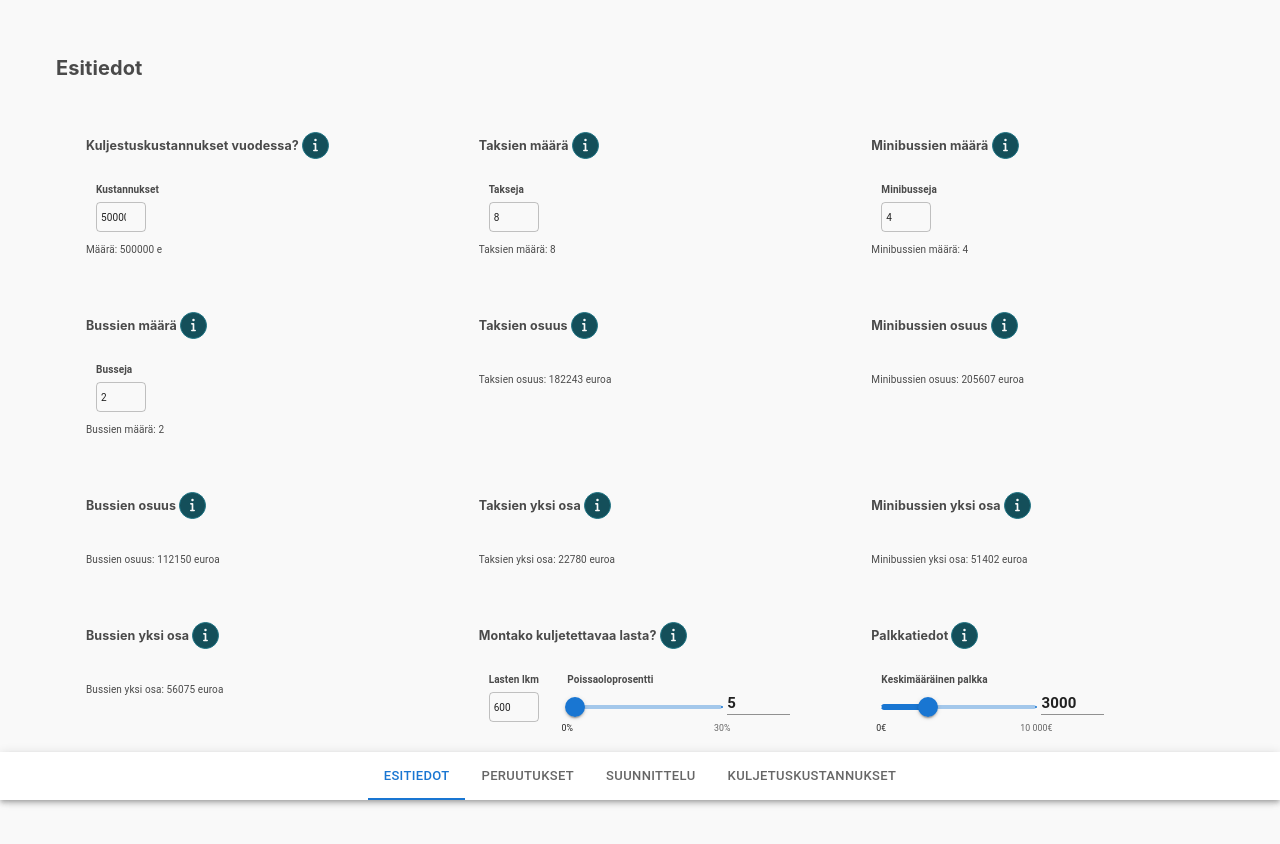
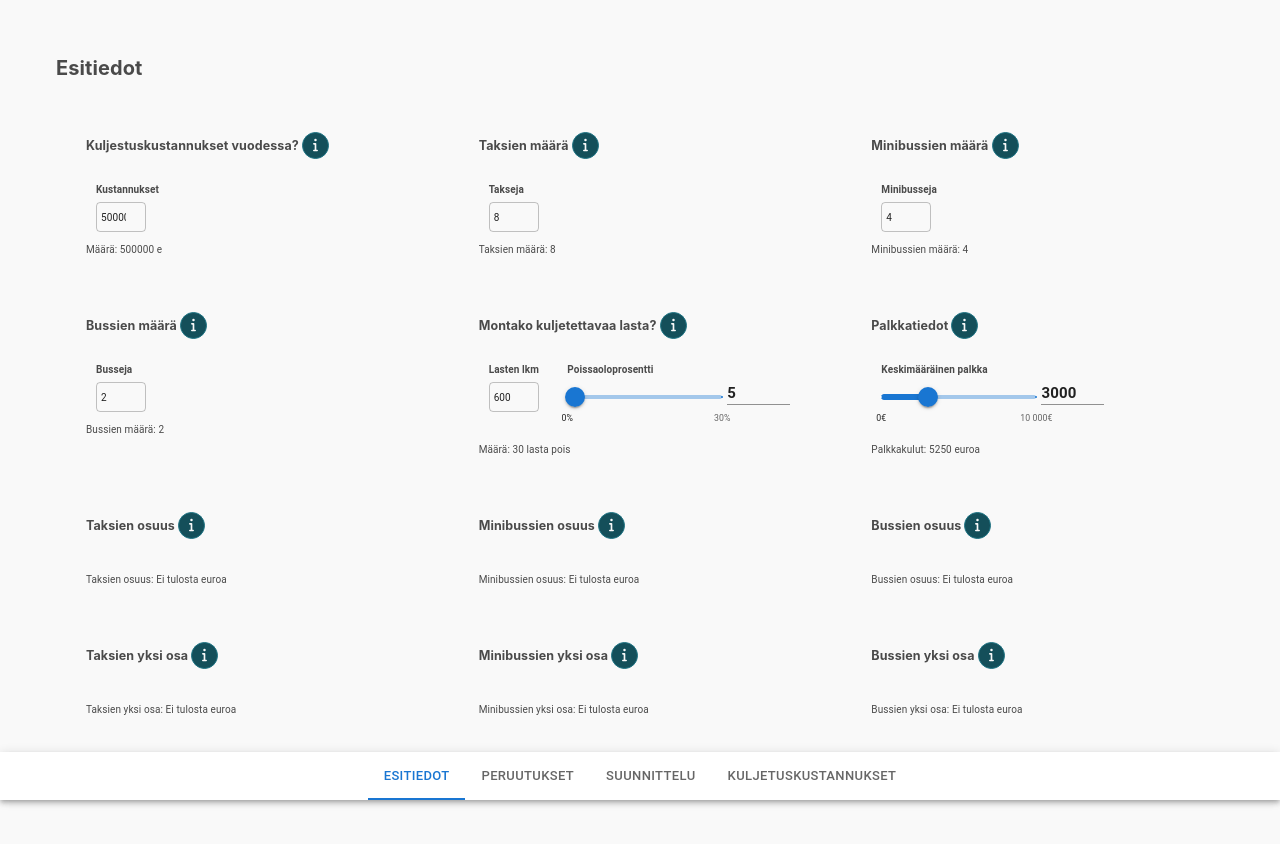
Before and after one commit to ElinaPe/elinape.github.io, a React (Vite) app: page / in a window 1280 px wide. Shown: the top 844 px of the page. After the commit the page ends 800 px from the top, so only its background shows below. Built offline with nearby package versions, Linux system fonts and the light colour scheme.

Commit message:
memory loss

```diff
--- a/package.json
+++ b/package.json
@@ -94,6 +94,7 @@
     "@testing-library/user-event": "^13.5.0",
     "@types/jest": "^27.5.2",
     "@types/js-yaml": "^4.0.9",
+    "@types/lodash": "^4.17.0",
     "@types/node": "^20.12.4",
     "@types/react": "^18.0.30",
     "@types/react-dom": "^18.0.11",
--- a/src/App.tsx
+++ b/src/App.tsx
@@ -1,12 +1,16 @@
-import CalculatorContainer from './components/CalculatorContainer';
+import { CalculatorProvider } from './components/CalculatorContext';
 import SimpleTabs from './pages/Tabs';
+
 
 function App() {
 
 
     return (
         <>
+        <CalculatorProvider>
             <SimpleTabs />
+        </CalculatorProvider>
+
         </>
     );
 }
--- a/src/components/Calculator.tsx
+++ b/src/components/Calculator.tsx
@@ -41,7 +41,7 @@ const Laskuri: React.FC<CalculatorProps> = ({ calculator, onCalculatorChange })
     } catch (error) {
       console.error('Kaavan arviointivirhe:', error);
     }
-  }, [fields, calculator.formula, variables]);
+  }, [fields, variables, calculator.formula]);
 
 
   useEffect(() => {
--- a/src/components/CalculatorContainer.tsx
+++ b/src/components/CalculatorContainer.tsx
@@ -40,12 +40,32 @@ type ValidatedDataKey = 'LaskuritEtusivu' | 'Laskurit' | 'Suunnittelu' | 'Kuljet
     const [showDiagram, setShowDiagram] = useState<boolean>(false);
 
 
+    // useEffect(() => {
+    //     const validatedCalculators = validatedData[activeSection as ValidatedDataKey] || [];
+    //     setCalculators(validatedCalculators.map(calculator => ({
+    //         ...calculator, variables: endResults
+    //     })));
+    //   }, [activeSection]);
+
     useEffect(() => {
-        const validatedCalculators = validatedData[activeSection as ValidatedDataKey] || [];
-        setCalculators(validatedCalculators.map(calculator => ({
-            ...calculator, variables: endResults
-        })));
-      }, [activeSection]);
+      const sectionData = validatedData[activeSection as ValidatedDataKey] || [];
+      const updatedCalculators = sectionData.map(calculator => {
+        const resultKey = `result_${calculator.id}`;
+        const existingResult = tabData[activeSection]?.[resultKey];
+
+        console.log(`Existing result for ${resultKey}:`, existingResult);
+
+        return {
+            ...calculator,
+            result: {
+                ...calculator.result,
+                value: existingResult !== undefined ? existingResult : calculator.result.value
+            }
+        };
+      });
+
+      setCalculators(updatedCalculators);
+    }, [activeSection]);
 
       const sectionTitle = validatedOtsikot[activeSection];
 
@@ -69,19 +89,18 @@ type ValidatedDataKey = 'LaskuritEtusivu' | 'Laskurit' | 'Suunnittelu' | 'Kuljet
       useEffect(() => {
         const newResults: { name: string; value: number | null }[] = [];
 
-        // Käy läpi tabData ja lisää sen tiedot newResultsiin
         for (const section in tabData) {
           for (const name in tabData[section]) {
             newResults.push({ name, value: tabData[section][name] });
           }
         }
-
-        // Aseta uusi endResults-tila
         setEndResults(newResults);
       }, [tabData]);
+      console.log('tabdata:', tabData)
 
     const handleCalculatorChange = (calculatorId: string, result: number|null) => {
-        const newValue = typeof result === 'number' ? result : parseFloat(result || '0');
+      console.log('handlecalculator aktivoitu')
+      const newValue = typeof result === 'number' ? result : parseFloat(result || '0');
         setCalculators(prevCalculators =>
           prevCalculators.map(calculator =>
             calculator.id === calculatorId
@@ -91,13 +110,19 @@ type ValidatedDataKey = 'LaskuritEtusivu' | 'Laskurit' | 'Suunnittelu' | 'Kuljet
         );
       };
 
+
       useEffect(() => {
         const newResults = calculators.map(calculator => ({
           name: `result_${calculator.id}`,
           value: calculator.result.value,
         }));
-        setEndResults(newResults);
-        updateTabData(activeSection, newResults.reduce((acc, curr) => ({ ...acc, [curr.name]: curr.value }), {}));
+        if (JSON.stringify(newResults) !== JSON.stringify(endResults)) {
+          // setEndResults(newResults);
+          updateTabData(activeSection, newResults.reduce((acc, curr) => ({ ...acc, [curr.name]: curr.value }), {}));
+
+      }
+        // setEndResults(newResults);
+        // updateTabData(activeSection, newResults.reduce((acc, curr) => ({ ...acc, [curr.name]: curr.value }), {}));
       }, [calculators]);
 
 
--- /dev/null
+++ b/src/components/CalculatorContext.tsx
@@ -0,0 +1,44 @@
+import React, { createContext, useContext, useState } from 'react';
+
+interface EndResult {
+  name: string;
+  value: number | null;
+}
+
+interface CalculatorContextType {
+  endResults: EndResult[];
+  setEndResults: (results: EndResult[]) => void;
+  updateEndResult: (name: string, value: number | null) => void;
+}
+
+const CalculatorContext = createContext<CalculatorContextType | undefined>(undefined);
+
+export const useCalculatorContext = () => {
+  const context = useContext(CalculatorContext);
+  if (!context) {
+    throw new Error("useCalculatorContext must be used within a CalculatorProvider");
+  }
+  return context;
+};
+
+export const CalculatorProvider: React.FC<{ children: React.ReactNode }> = ({ children }) => {
+  const [endResults, setEndResults] = useState<EndResult[]>([]);
+
+  const updateEndResult = (name: string, value: number | null) => {
+    setEndResults(prev => {
+      const index = prev.findIndex(result => result.name === name);
+      if (index !== -1) {
+        const newResults = [...prev];
+        newResults[index] = { name, value };
+        return newResults;
+      }
+      return [...prev, { name, value }];
+    });
+  };
+
+  return (
+    <CalculatorContext.Provider value={{ endResults, setEndResults, updateEndResult }}>
+      {children}
+    </CalculatorContext.Provider>
+  );
+};
--- a/src/laskuri.yaml
+++ b/src/laskuri.yaml
@@ -37,7 +37,7 @@ LaskuritEtusivu:
     result:
       name: Määrä
       unit: e
-      value: 500000
+      value:
     cssClasses:
       - calculators
     isVisible: true
@@ -56,7 +56,7 @@ LaskuritEtusivu:
     result:
       name: Taksien määrä
       unit:
-      value: 8
+      value:
     cssClasses:
       - calculators
     isVisible: true
@@ -75,7 +75,7 @@ LaskuritEtusivu:
     result:
       name: Minibussien määrä
       unit:
-      value: 4
+      value: 0
     cssClasses:
       - calculators
     isVisible: true
@@ -94,9 +94,67 @@ LaskuritEtusivu:
     result:
       name: Bussien määrä
       unit:
-      value: 2
+      value: 0
     cssClasses:
       - calculators
+    isVisible: true
+
+  - id: lastenPoissaoloLkm
+    title: Montako kuljetettavaa lasta?
+    description: Joka päivä on prosentuaalinen määrä lapsia poissa.
+    isTime: false
+    isInteger: true
+    fields:
+      - name: Lasten lkm
+        variable: a
+        controlType: type
+        defaultValue: 600
+      - name: Poissaoloprosentti
+        variable: b
+        controlType: slider
+        step: 0.5
+        marks:
+          - value: 0
+            label: "0%"
+          - value: 100
+            label: "30%"
+        defaultValue: 5
+    formula: b/100*a
+    result:
+      name: Määrä
+      unit: lasta pois
+      value: 0
+    cssClasses:
+      - calculators
+      - tokanimi
+    isVisible: true
+
+  - id: palkkatiedot
+    title: Palkkatiedot
+    description: Työntekijöiden keskimääräiset palkkakustannukset. Palkkojen lisäksi työntekijöistä maksetaan muitakin kuluja, kuten työeläkevakuutusmaksu, työttömyysvakuutusmaksu, sairausvakuutusmaksu sekä tapaturma- ja ryhmähenkivakuutusmaksut. Sivukuluihin lasketaan lisäksi esimerkiksi työterveyshuollon ja työpaikkaruokailun kustannukset. Siksi kokonaiskustannukset ovat laskettu 1.75 kertaiseksi.
+    isTime: false
+    isInteger: true
+    fields:
+      - name: Keskimääräinen palkka
+        variable: palkka
+        controlType: slider
+        min: 0
+        max: 10000
+        step: 1
+        marks:
+          - value: 0
+            label: "0€"
+          - value: 10000
+            label: "10 000€"
+        defaultValue: 3000
+    formula: palkka * 1.75
+    result:
+      name: Palkkakulut
+      unit: euroa
+      value:
+    cssClasses:
+      - calculators
+      - henkilotLaskuri
     isVisible: true
 
   - id: taksitEuro
@@ -104,6 +162,13 @@ LaskuritEtusivu:
     description: Joka päivä
     isTime: false
     isInteger: true
+    variables:
+      - name: result_taksitLkm
+        value: 8
+      - name: result_minibussitLkm
+        value: 4
+      - name: result_bussitLkm
+        value: 2
     formula: (result_taksitLkm * 6.5 * 1.5) / ((result_taksitLkm * 6.5 * 1.5) + (result_minibussitLkm * 22 * 1.0) + (result_bussitLkm * 40 * 0.6)) * result_kuljetuskustannukset
     result:
       name: Taksien osuus
@@ -181,65 +246,6 @@ LaskuritEtusivu:
       value:
     cssClasses:
       - calculators
-    isVisible: true
-
-
-  - id: lastenPoissaoloLkm
-    title: Montako kuljetettavaa lasta?
-    description: Joka päivä on prosentuaalinen määrä lapsia poissa.
-    isTime: false
-    isInteger: true
-    fields:
-      - name: Lasten lkm
-        variable: a
-        controlType: type
-        defaultValue: 600
-      - name: Poissaoloprosentti
-        variable: b
-        controlType: slider
-        step: 0.5
-        marks:
-          - value: 0
-            label: "0%"
-          - value: 100
-            label: "30%"
-        defaultValue: 5
-    formula: b/100*a
-    result:
-      name: Määrä
-      unit: lasta pois
-      value: 0
-    cssClasses:
-      - calculators
-      - tokanimi
-    isVisible: true
-
-  - id: palkkatiedot
-    title: Palkkatiedot
-    description: Työntekijöiden keskimääräiset palkkakustannukset. Palkkojen lisäksi työntekijöistä maksetaan muitakin kuluja, kuten työeläkevakuutusmaksu, työttömyysvakuutusmaksu, sairausvakuutusmaksu sekä tapaturma- ja ryhmähenkivakuutusmaksut. Sivukuluihin lasketaan lisäksi esimerkiksi työterveyshuollon ja työpaikkaruokailun kustannukset. Siksi kokonaiskustannukset ovat laskettu 1.75 kertaiseksi.
-    isTime: false
-    isInteger: true
-    fields:
-      - name: Keskimääräinen palkka
-        variable: palkka
-        controlType: slider
-        min: 0
-        max: 10000
-        step: 1
-        marks:
-          - value: 0
-            label: "0€"
-          - value: 10000
-            label: "10 000€"
-        defaultValue: 3000
-    formula: palkka * 1.75
-    result:
-      name: Palkkakulut
-      unit: euroa
-      value: 0
-    cssClasses:
-      - calculators
-      - henkilotLaskuri
     isVisible: true
 
 
@@ -706,7 +712,7 @@ Kuljetuskustannukset:
             label: "0km"
           - value: 20
             label: "30km"
-        defaultValue: 0.5
+        defaultValue: 1
     formula: result_lastenPoissaoloLkm * km
     result:
       name: Säästetyt kilometrit
@@ -718,7 +724,7 @@ Kuljetuskustannukset:
 
   - id: kilometrihinta
     title: Keskimääräinen hinta kilometreille
-    description: Joka päivä
+    description: Kun reitit saa optimoitua heti, säästyy rahaa tämän verran
     isTime: false
     isInteger: true
     fields:
@@ -733,7 +739,7 @@ Kuljetuskustannukset:
             label: "0€"
           - value: 5
             label: "5€"
-        defaultValue: 1
+        defaultValue: 2
     formula: result_kilometrit * eurotKm
     result:
       name: Säästetyt eurot
@@ -744,7 +750,7 @@ Kuljetuskustannukset:
     isVisible: true
 
   - id: saastohintaKm
-    title: Säästöt kuukaudessa
+    title: Kilometrimaksut kuukaudessa
     description: Joka päivä
     isTime: false
     isInteger: true
--- a/src/pages/Tabs.tsx
+++ b/src/pages/Tabs.tsx
@@ -1,4 +1,4 @@
-import React, { useState } from 'react';
+import React, { useMemo, useState } from 'react';
 import { AppBar, Tabs, Tab, Typography, Box, styled } from '@mui/material';
 import CalculatorContainer from '../components/CalculatorContainer';
 
@@ -62,6 +62,8 @@ export default function SimpleTabs() {
 };
 const tabNames=['LaskuritEtusivu', 'Laskurit', 'Suunnittelu', 'Kuljetuskustannukset'];
 
+const Tabi1 = useMemo(() => <CalculatorContainer activeSection={tabNames[0]} updateTabData={updateTabData} tabData={tabData} />, [])
+
 return (
     <div>
       <BottomAppBar position="fixed">
@@ -73,7 +75,7 @@ return (
         </Tabs>
       </BottomAppBar>
       <TabPanel value={value} index={0}>
-      <CalculatorContainer activeSection={tabNames[0]} updateTabData={updateTabData} tabData={tabData} />
+        {Tabi1}
       </TabPanel>
       <TabPanel value={value} index={1}>
       <CalculatorContainer activeSection={tabNames[1]} updateTabData={updateTabData} tabData={tabData} />
```
Also changed, not shown: src/components/PieChart.tsx (+4 -43 lines), src/types.ts (+11 -0 lines), 1 other file (tests, documents, lock files or other folders).
